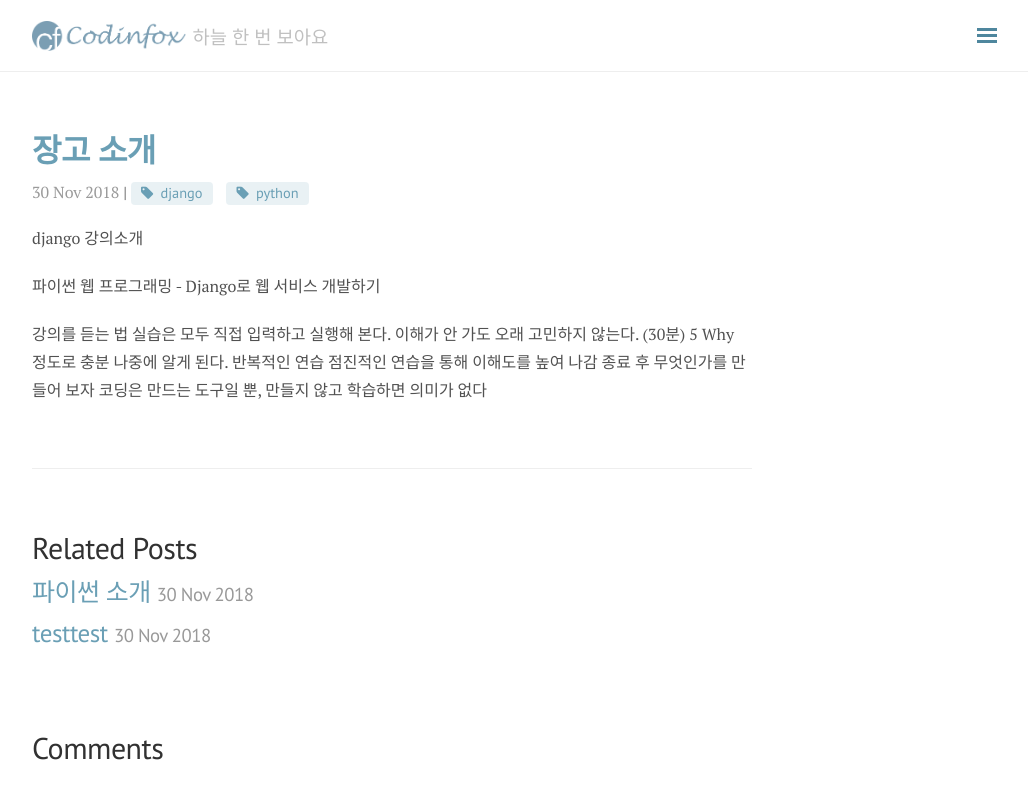
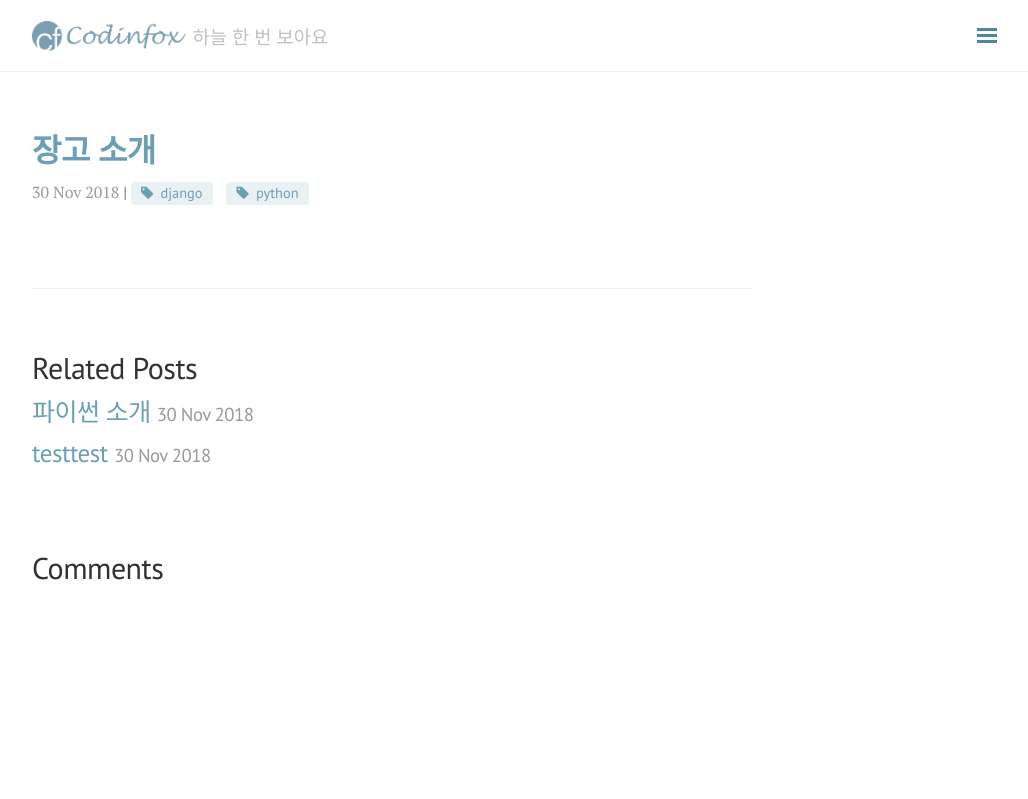
Before and after one commit to somefood/somefood.github.io, a Jekyll site: the page built from _posts/Django/2018-11-30-django.md, in a window 1280 px wide. Shown: the top 799 px of the page, without its empty margins (248-1276 px from the left). Built offline with Jekyll 4.4.1, drawn with Linux system fonts in a browser that asks for light colours; nearby versions of some CDN libraries; comment, search, counter and statistics services are not loaded.

Commit message:
Update 2018-11-30-django.md
modify contents

```diff
--- a/_posts/Django/2018-11-30-django.md
+++ b/_posts/Django/2018-11-30-django.md
@@ -2,20 +2,6 @@
 layout: post
 title: 장고 소개
 comments: true
-categories: django
+category: django
 tag: [django, python]
 ---
-
-django 강의소개
-
-파이썬 웹 프로그래밍 - Django로 웹 서비스 개발하기
-
-강의를 듣는 법
-실습은 모두 직접 입력하고 실행해 본다.
-이해가 안 가도 오래 고민하지 않는다. (30분)
-5 Why 정도로 충분
-나중에 알게 된다.
-반복적인 연습
-점진적인 연습을 통해 이해도를 높여 나감
-종료 후 무엇인가를 만들어 보자
-코딩은 만드는 도구일 뿐, 만들지 않고 학습하면 의미가 없다
```
